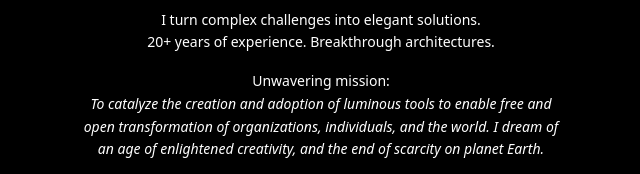
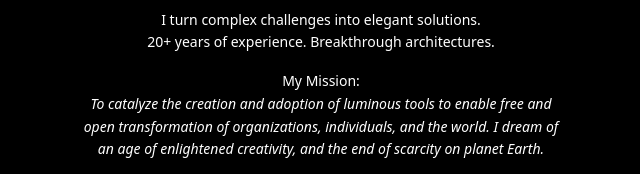
Before and after one commit to harlantwood/harlan_ai, a plain HTML site: page index.html in a window 1280 px wide. Shown: the part 403-577 px from the top of the page, 319-959 px from the left. Drawn offline with nearby package versions, Linux system fonts and the light colour scheme.

Commit message:
verbiage

```diff
--- a/index.html
+++ b/index.html
@@ -41,7 +41,7 @@
         </div>
 
         <div class="mt-4 text-sm leading-relaxed">
-          <p>Unwavering mission:</p>
+          <p>My Mission:</p>
           <p class="italic">
             To catalyze the creation and adoption of luminous tools to enable
             free and open transformation of organizations, individuals, and the
```
